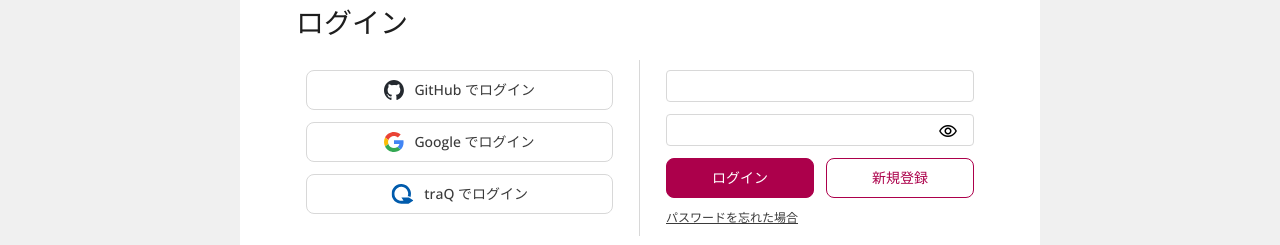
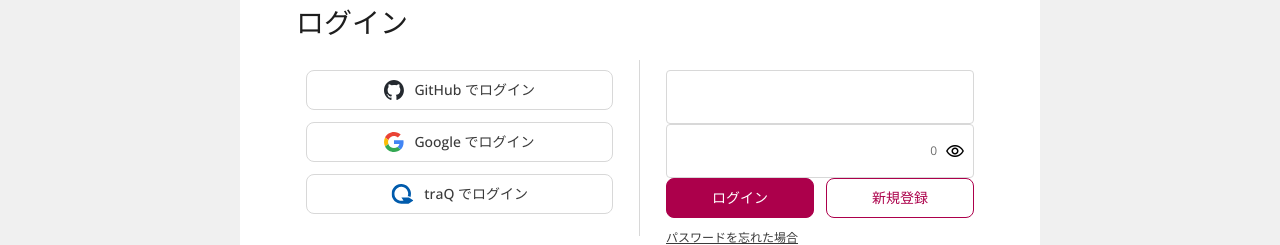
Before and after one commit to traP-jp/traOJudge, a Vue app in the folder UI/: page /login in a window 1280 px wide. Shown: the part 308-553 px from the top of the page. Built offline with nearby package versions, Linux system fonts and the light colour scheme.

Commit message:
EmailTextbox, PasswordTextboxをPlainTextboxを利用したものに変更

```diff
--- a/UI/src/components/Controls/Textbox/EmailTextbox.vue
+++ b/UI/src/components/Controls/Textbox/EmailTextbox.vue
@@ -1,50 +1,22 @@
 <script setup lang="ts">
-import MaterialIcon from '@/components/MaterialIcon.vue'
-import TextboxLabel from '@/components/Controls/Textbox/TextboxLabel.vue'
 import { computed } from 'vue'
 import isEmail from 'validator/lib/isEmail'
+import PlainTextbox from '@/components/Controls/Textbox/PlainTextbox.vue'
 
-defineOptions({
-  inheritAttrs: false
-})
-const { errorMessage = '', label = '' } = defineProps<{
-  disabled?: boolean
+defineProps<{
+  id: string
   errorMessage?: string
-  isRequired?: boolean
-  label?: string
-  placeholder?: string
-  autocomplete?: string
 }>()
 const value = defineModel<string>()
 const isEmailError = computed(() => (value.value?.length ?? 0) > 0 && !isEmail(value.value ?? ''))
-const isError = computed(() => errorMessage != '' || isEmailError.value)
 </script>
 
 <template>
-  <div class="flex flex-col gap-2">
-    <TextboxLabel v-if="label != ''" :is-required="isRequired" :label="label" />
-    <input
-      v-model.lazy="value"
-      v-bind="$attrs"
-      :autocomplete="autocomplete"
-      :class="[
-        {
-          'border-border-secondary outline-text-primary focus:border-text-primary': !isError
-        },
-        { 'border-status-error outline outline-1 outline-status-error': isError },
-        'fontstyle-ui-body w-full rounded border bg-background-primary py-1 pl-4 text-text-primary placeholder:text-text-tertiary focus:outline focus:outline-1 disabled:bg-background-secondary'
-      ]"
-      :disabled="disabled"
-      :placeholder="placeholder"
-      type="email"
-    />
-    <div v-if="isError" class="flex items-start gap-2 pl-1 text-status-error">
-      <MaterialIcon icon="error" size="1.25rem" />
-      <span class="fontstyle-ui-control min-w-0 break-words">{{
-        isEmailError ? 'メールアドレスの形式が正しくありません' : errorMessage
-      }}</span>
-    </div>
-  </div>
+  <PlainTextbox
+    :id="id"
+    v-model="value"
+    :error-message="isEmailError ? 'メールアドレスの形式が正しくありません。' : errorMessage"
+  />
 </template>
 
 <style scoped></style>
--- a/UI/src/components/Controls/Textbox/PasswordTextbox.vue
+++ b/UI/src/components/Controls/Textbox/PasswordTextbox.vue
@@ -1,55 +1,25 @@
 <script setup lang="ts">
-import MaterialIcon from '@/components/MaterialIcon.vue'
-import TextboxLabel from '@/components/Controls/Textbox/TextboxLabel.vue'
+import PlainTextbox from '@/components/Controls/Textbox/PlainTextbox.vue'
 import { computed, ref } from 'vue'
+import type { Icon } from '@/components/MaterialIcon.vue'
 
-defineOptions({
-  inheritAttrs: false
-})
-const { errorMessage = '', label = '' } = defineProps<{
-  disabled?: boolean
-  errorMessage?: string
-  isRequired?: boolean
-  label?: string
-  placeholder?: string
-  autocomplete?: string
+defineProps<{
+  id: string
 }>()
-const value = defineModel<string>()
-const isError = computed(() => errorMessage != '')
-const passwordShown = ref<boolean>(false)
+
+const visible = ref<boolean>(false)
+const rightIcon = computed<Icon>(() => (visible.value ? 'visibility_off' : 'visibility'))
+const toggleVisibility = () => (visible.value = !visible.value)
 </script>
 
 <template>
-  <div class="flex flex-col gap-2">
-    <TextboxLabel v-if="label != ''" :is-required="isRequired" :label="label" />
-    <span class="relative">
-      <input
-        v-model="value"
-        v-bind="$attrs"
-        :class="[
-          {
-            'border-border-secondary outline-text-primary focus:border-text-primary': !isError
-          },
-          { 'border-status-error outline outline-1 outline-status-error': isError },
-          'fontstyle-ui-body w-full rounded border bg-background-primary py-1 pl-4 pr-11.5 text-text-primary placeholder:text-text-tertiary focus:outline focus:outline-1 disabled:bg-background-secondary'
-        ]"
-        :disabled="disabled"
-        :placeholder="placeholder"
-        :type="passwordShown ? 'text' : 'password'"
-        :autocomplete="autocomplete"
-      />
-      <span
-        class="absolute right-4 top-1.75 select-none"
-        @click="() => (passwordShown = !passwordShown)"
-      >
-        <MaterialIcon :icon="passwordShown ? 'visibility_off' : 'visibility'" size="1.25rem" />
-      </span>
-    </span>
-    <div v-if="isError" class="flex items-start gap-2 pl-1 text-status-error">
-      <MaterialIcon icon="error" size="1.25rem" />
-      <span class="fontstyle-ui-control min-w-0 break-words">{{ errorMessage }}</span>
-    </div>
-  </div>
+  <PlainTextbox
+    :id="id"
+    displays-length
+    :right-icon="rightIcon"
+    :type="visible ? 'text' : 'password'"
+    @click-right="toggleVisibility"
+  />
 </template>
 
 <style scoped></style>
--- a/UI/src/components/Controls/Textbox/PlainTextbox.vue
+++ b/UI/src/components/Controls/Textbox/PlainTextbox.vue
@@ -5,20 +5,29 @@ import { computed, onMounted, ref, useTemplateRef } from 'vue'
 defineOptions({
   inheritAttrs: false
 })
-const { errorMessage = '', label = '' } = defineProps<{
+const {
+  errorMessage = '',
+  label = '',
+  leftIcon,
+  rightIcon,
+  supportingText
+} = defineProps<{
+  disabled?: boolean
+  displaysLength?: boolean
   errorMessage?: string
+  id: string
   label?: string
-  isRequired?: boolean
-  id: string
   leftIcon?: Icon
+  required?: boolean
   rightIcon?: Icon
-  isDisabled?: boolean
-  displaysLength?: boolean
   supportingText?: string
 }>()
 const emit = defineEmits(['clickLeft', 'clickRight'])
 const value = defineModel<string>()
-const isError = computed(() => errorMessage != '')
+const displaysError = computed(() => errorMessage != '')
+const displaysLeftIcon = computed(() => leftIcon != null)
+const displaysRightIcon = computed(() => rightIcon != null)
+const displaysSupportingText = computed(() => supportingText != null)
 const input = useTemplateRef('input')
 const isFocused = ref<boolean>(false)
 onMounted(() => {
@@ -31,21 +40,21 @@ onMounted(() => {
   <div class="flex flex-col gap-1">
     <span v-if="label != ''" class="flex items-center gap-2">
       <label class="fontstyle-ui-control text-text-primary" :for="id">{{ label }}</label>
-      <span v-if="isRequired" class="fontstyle-ui-caption-strong text-status-error">必須</span>
+      <span v-if="required" class="fontstyle-ui-caption-strong text-status-error">必須</span>
     </span>
     <span
       class="flex rounded border bg-background-primary px-2 py-1"
       :class="[
         { 'outline outline-1': isFocused },
-        { 'border-border-secondary outline-text-primary': !isError },
-        { 'border-status-error outline outline-1 outline-status-error': isError },
-        { 'border-text-primary': isFocused && !isError },
-        { 'bg-background-secondary': isDisabled }
+        { 'border-border-secondary outline-text-primary': !displaysError },
+        { 'border-status-error outline outline-1 outline-status-error': displaysError },
+        { 'border-text-primary': isFocused && !displaysError },
+        { 'bg-background-secondary': disabled }
       ]"
     >
       <MaterialIcon
-        v-if="leftIcon != undefined"
-        :icon="leftIcon"
+        v-if="displaysLeftIcon"
+        :icon="leftIcon!"
         size="1.25rem"
         @click="emit('clickLeft')"
       />
@@ -53,27 +62,27 @@ onMounted(() => {
         v-bind="$attrs"
         :id="id"
         ref="input"
-        v-model="value"
-        :disabled="isDisabled"
-        class="fontstyle-ui-body h-5 min-w-0 bg-transparent px-2 text-text-primary outline-none placeholder:text-text-tertiary"
+        v-model.lazy="value"
+        :disabled="disabled"
+        class="fontstyle-ui-body h-5 w-full min-w-0 bg-transparent px-2 text-text-primary outline-none placeholder:text-text-tertiary"
       />
       <span class="inline-flex items-center gap-2">
         <span v-if="displaysLength" class="fontstyle-ui-caption text-text-secondary">{{
           value?.length ?? 0
         }}</span>
         <MaterialIcon
-          v-if="rightIcon != undefined"
-          :icon="rightIcon"
+          v-if="displaysRightIcon"
+          :icon="rightIcon!"
           size="1.25rem"
           @click="emit('clickRight')"
         />
       </span>
     </span>
-    <span v-if="supportingText != undefined" class="fontstyle-ui-caption text-text-secondary">{{
+    <span v-if="displaysSupportingText" class="fontstyle-ui-caption text-text-secondary">{{
       supportingText
     }}</span>
   </div>
-  <div v-if="isError" class="mt-2 flex items-start gap-2 text-status-error">
+  <div v-if="displaysError" class="mt-2 flex items-start gap-2 text-status-error">
     <MaterialIcon icon="error" size="1.25rem" is-filled />
     <span class="fontstyle-ui-control min-w-0 break-words">{{ errorMessage }}</span>
   </div>
--- a/UI/src/components/Controls/Textbox/TextboxLabel.vue
+++ /dev/null
@@ -1,15 +0,0 @@
-<script setup lang="ts">
-const { isRequired = false } = defineProps<{
-  isRequired?: boolean
-  label: string
-}>()
-</script>
-
-<template>
-  <span class="flex gap-1 px-1">
-    <span class="fontstyle-ui-control text-text-secondary">{{ label }}</span>
-    <span v-if="isRequired" class="fontstyle-ui-control text-status-error">*</span>
-  </span>
-</template>
-
-<style scoped></style>
```
